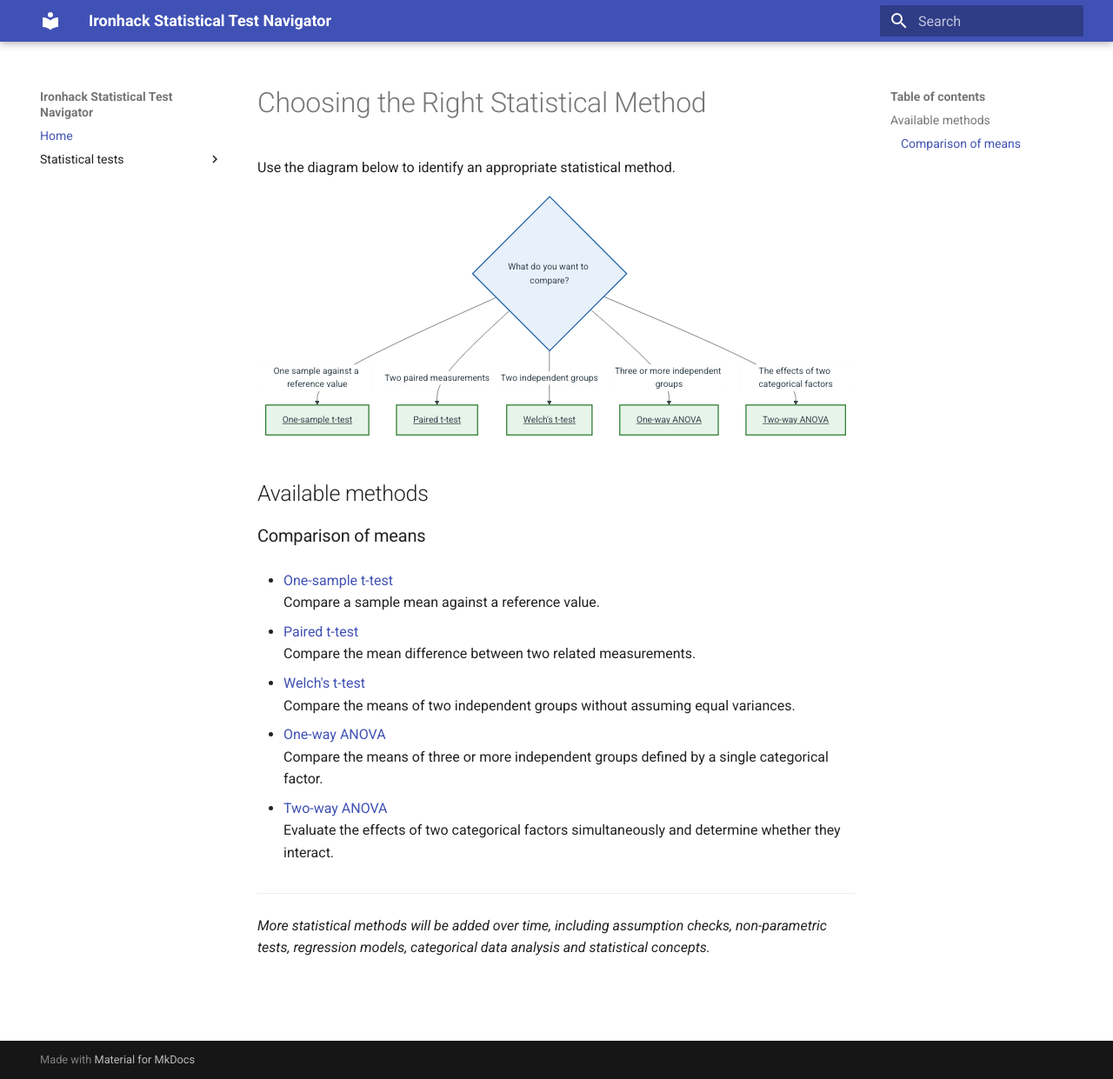
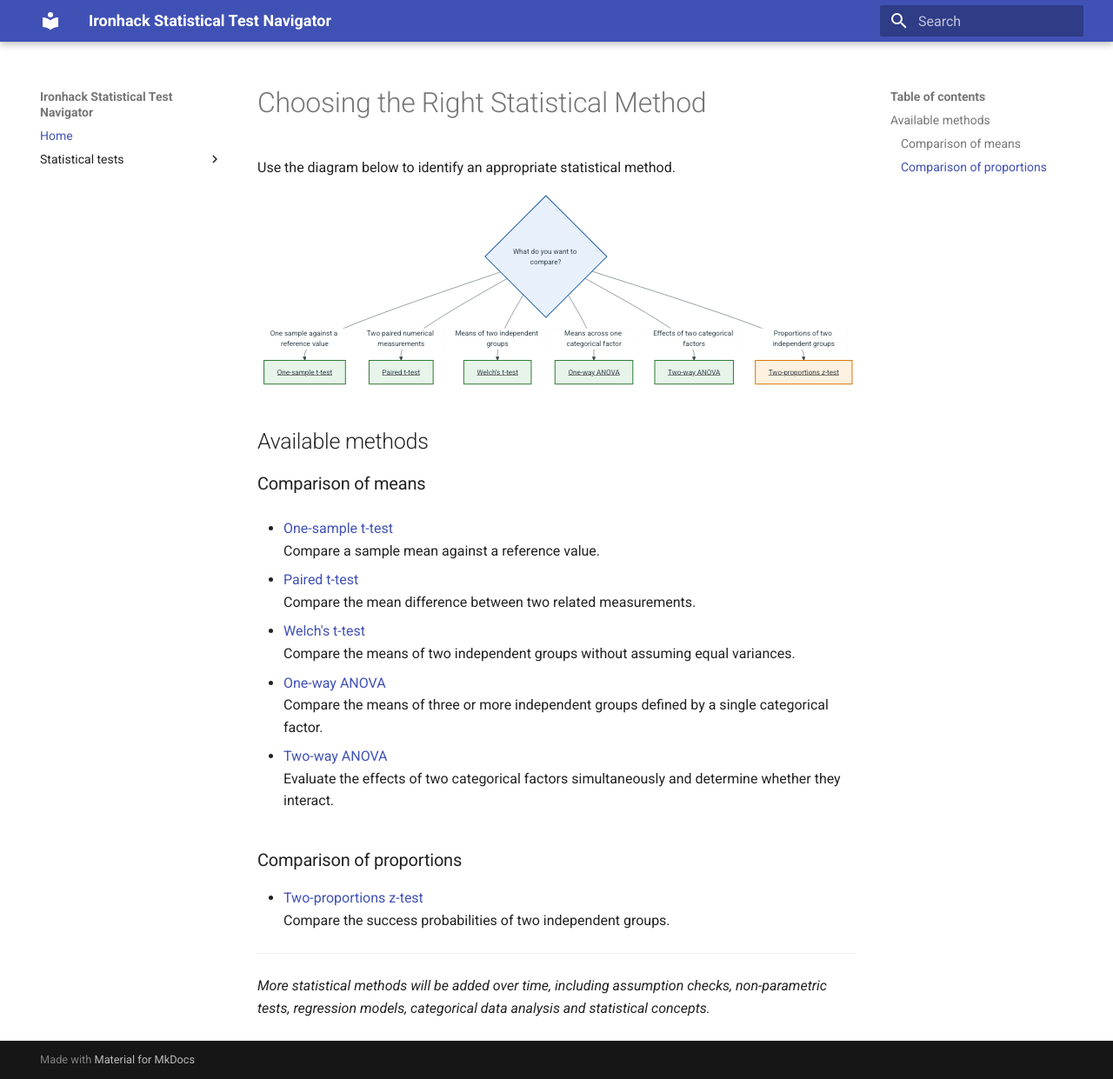
Before and after one commit to ironhack-edu/StatNavigator, an MkDocs documentation site: the page built from docs/index.md, in a window 1280 px wide and 1241 px high. Shown: the whole window at 87% size. Built offline with MkDocs 1.6.1 and Material for MkDocs 9.7.7, drawn with Linux system fonts in a browser that asks for light colours.

Commit message:
Added two-proportions-z-test

````diff
--- a/docs/index.md
+++ b/docs/index.md
@@ -4,26 +4,29 @@ Use the diagram below to identify an appropriate statistical method.
 
 ```mermaid
 flowchart TD
+    START{"What do you want to compare?"};
 
-    START{"What do you want to compare?"}
+    START -->|"One sample against a reference value"| ONE["One-sample t-test"];
+    START -->|"Two paired numerical measurements"| PAIRED["Paired t-test"];
+    START -->|"Means of two independent groups"| WELCH["Welch's t-test"];
+    START -->|"Means across one categorical factor"| ANOVA1["One-way ANOVA"];
+    START -->|"Effects of two categorical factors"| ANOVA2["Two-way ANOVA"];
+    START -->|"Proportions of two independent groups"| PROP2["Two-proportions z-test"];
 
-    START -->|"One sample against a reference value"| ONE["One-sample t-test"]
-    START -->|"Two paired measurements"| PAIRED["Paired t-test"]
-    START -->|"Two independent groups"| WELCH["Welch's t-test"]
-    START -->|"Three or more independent groups"| ANOVA1["One-way ANOVA"]
-    START -->|"The effects of two categorical factors"| ANOVA2["Two-way ANOVA"]
-
-    click ONE "tests/one-sample-t-test/" "Open the One-sample t-test card"
-    click PAIRED "tests/paired-t-test/" "Open the Paired t-test card"
-    click WELCH "tests/welch-t-test/" "Open the Welch's t-test card"
-    click ANOVA1 "tests/one-way-anova/" "Open the One-way ANOVA card"
-    click ANOVA2 "tests/two-way-anova/" "Open the Two-way ANOVA card"
+    click ONE "tests/one-sample-t-test/" "Open the One-sample t-test card";
+    click PAIRED "tests/paired-t-test/" "Open the Paired t-test card";
+    click WELCH "tests/welch-t-test/" "Open the Welch's t-test card";
+    click ANOVA1 "tests/one-way-anova/" "Open the One-way ANOVA card";
+    click ANOVA2 "tests/two-way-anova/" "Open the Two-way ANOVA card";
+    click PROP2 "tests/two-proportions-z-test/" "Open the Two-proportions z-test card";
 
     classDef question fill:#e8f1fb,stroke:#2463a6,stroke-width:2px,color:#111;
     classDef continuous fill:#e7f4ea,stroke:#2e7d32,stroke-width:2px,color:#111;
+    classDef proportion fill:#fff1df,stroke:#d97706,stroke-width:2px,color:#111;
 
     class START question;
     class ONE,PAIRED,WELCH,ANOVA1,ANOVA2 continuous;
+    class PROP2 proportion;
 ```
 
 ## Available methods
@@ -45,6 +48,11 @@ flowchart TD
 - [Two-way ANOVA](tests/two-way-anova.md)
   Evaluate the effects of two categorical factors simultaneously and determine whether they interact.
 
+### Comparison of proportions
+
+- [Two-proportions z-test](tests/two-proportions-z-test.md)
+  Compare the success probabilities of two independent groups.
+
 ---
 
 *More statistical methods will be added over time, including assumption checks, non-parametric tests, regression models, categorical data analysis and statistical concepts.*
````
Also changed, not shown: 1 other file.
